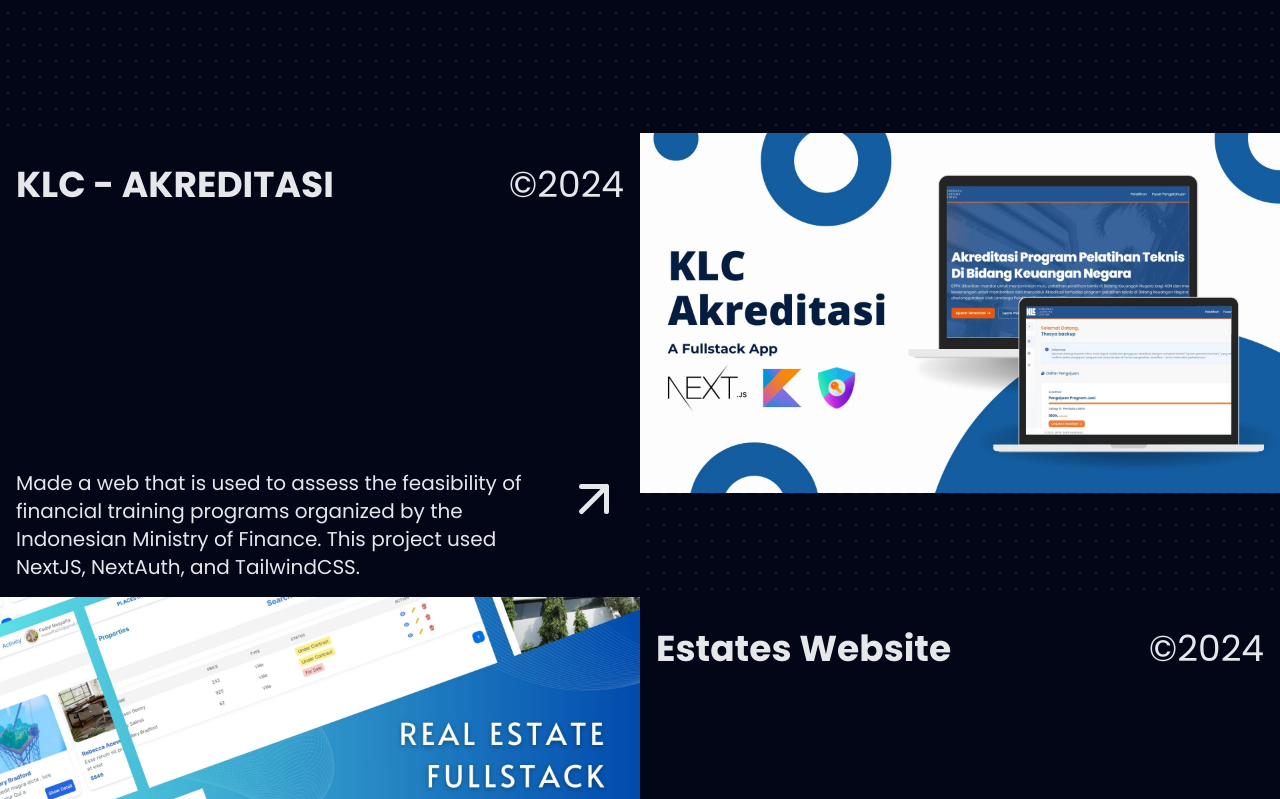
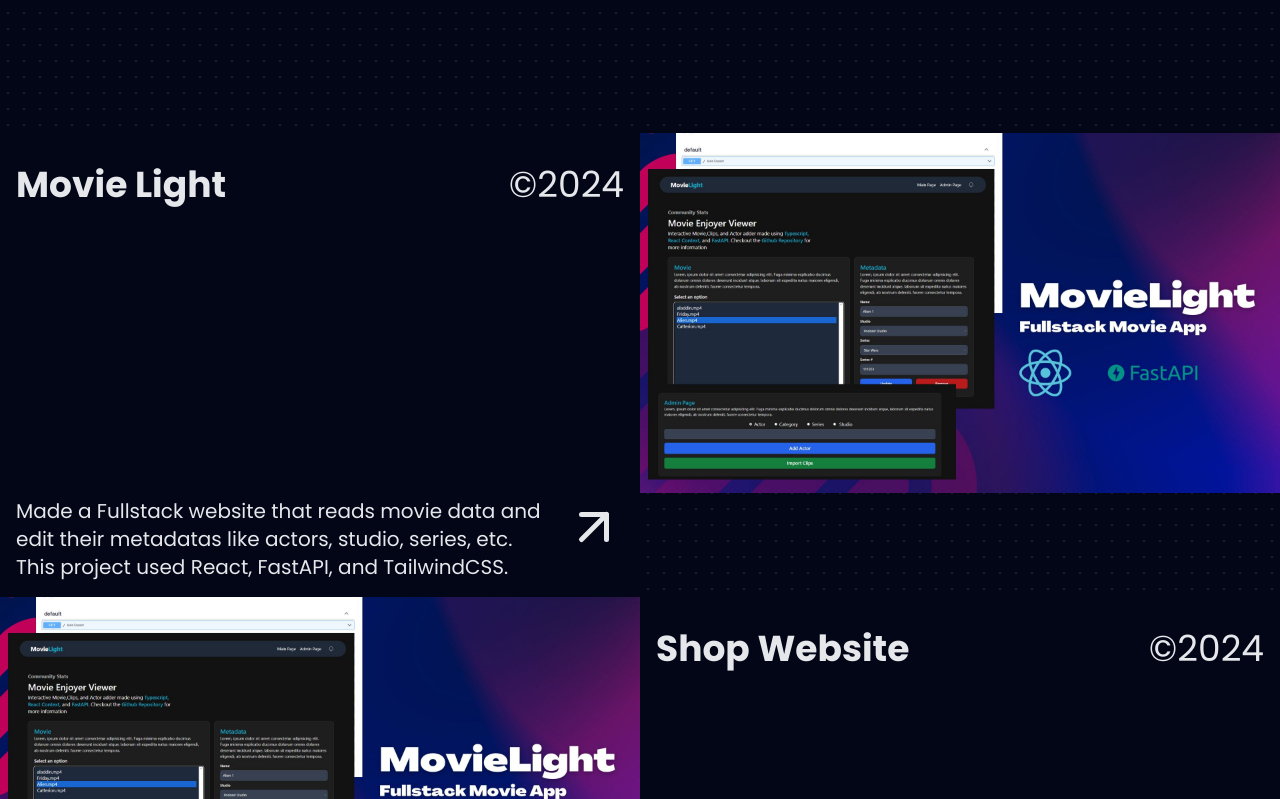
Before and after one commit to Ader-EX/portofolio, a Next.js app: page / in a window 1280 px wide. Shown: the part 2881-3680 px from the top of the page. Built offline with nearby package versions, Linux system fonts and the light colour scheme; a web font is replaced by a local one.

Commit message:
Updated entrees

```diff
--- a/components/Home/Projects.jsx
+++ b/components/Home/Projects.jsx
@@ -20,6 +20,8 @@
 import perac from "../../public/images/thumbnail/perac.jpg";
 import peluang from "../../public/images/thumbnail/peluang.jpg";
 import food from "../../public/images/thumbnail/food.jpg";
+import night from "../../public/images/thumbnail/night.jpg";
+import shop from "../../public/images/thumbnail/shop.jpg";
 
 import { contain } from "three/src/extras/TextureUtils";
 import { FiArrowRight, FiArrowUpRight } from "react-icons/fi";
@@ -30,13 +32,31 @@
 const Projects = () => {
   const projects = [
     {
+      title: "Movie Light",
+      year: "©2024",
+      description:
+        "Made a Fullstack website that reads movie data and edit their metadatas like actors, studio, series, etc. This project used React, FastAPI, and TailwindCSS.",
+      image: night,
+      direction: "l",
+      link: "https://github.com/Ader-EX/FARM-Movie",
+    },
+    {
+      title: "Shop Website",
+      year: "©2024",
+      description:
+        "Made a Fullstack website for a simple CRUD using EJS and Express.",
+      image: night,
+      direction: "r",
+      link: "https://github.com/Ader-EX/shop-products",
+    },
+    {
       title: "KLC - AKREDITASI",
       year: "©2024",
       description:
         "Made a web that is used to assess the feasibility of financial training programs organized by the Indonesian Ministry of Finance. This project used NextJS, NextAuth, and TailwindCSS.",
       image: klc,
       direction: "l",
-      link: "/",
+      link: "https://bppk.kemenkeu.go.id/akreditasi/",
     },
     {
       title: "Estates Website",
```
Also changed, not shown: public/images/thumbnail/night.jpg (added), public/images/thumbnail/shop.jpg (added).
